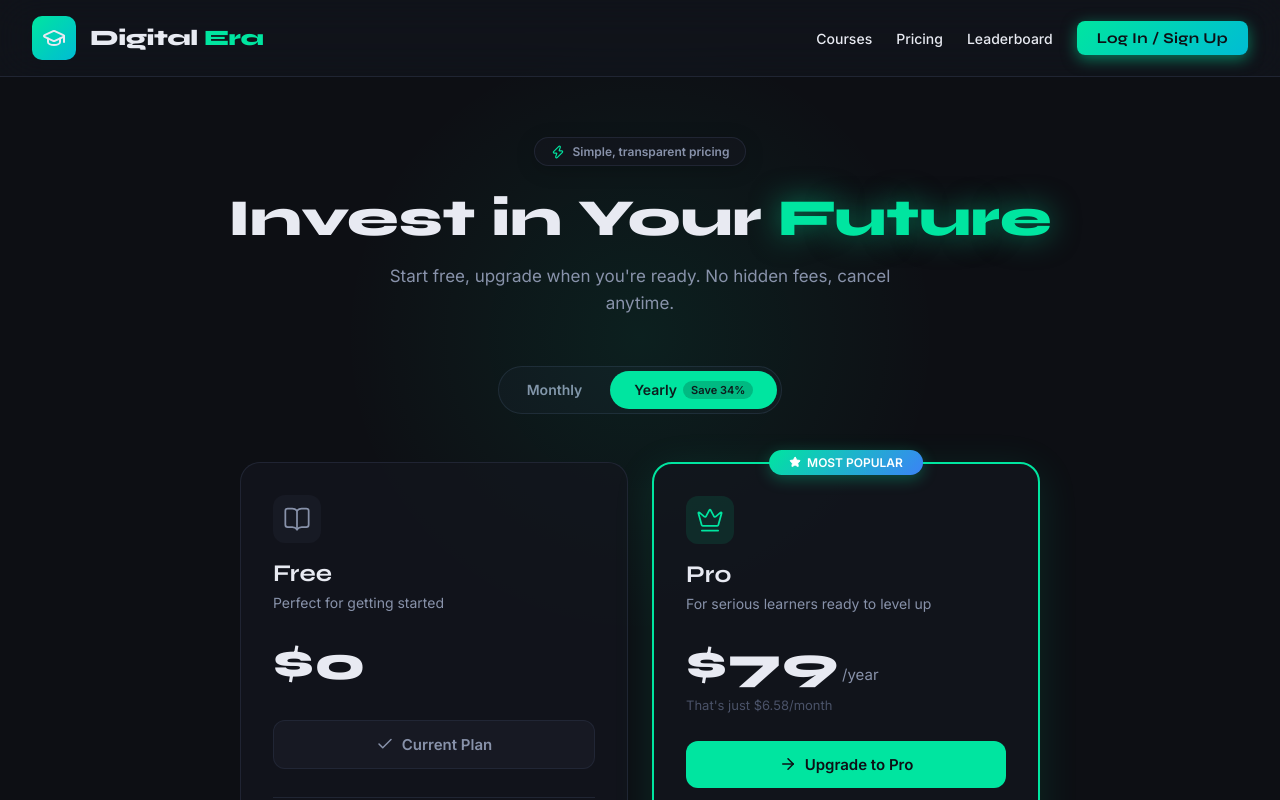
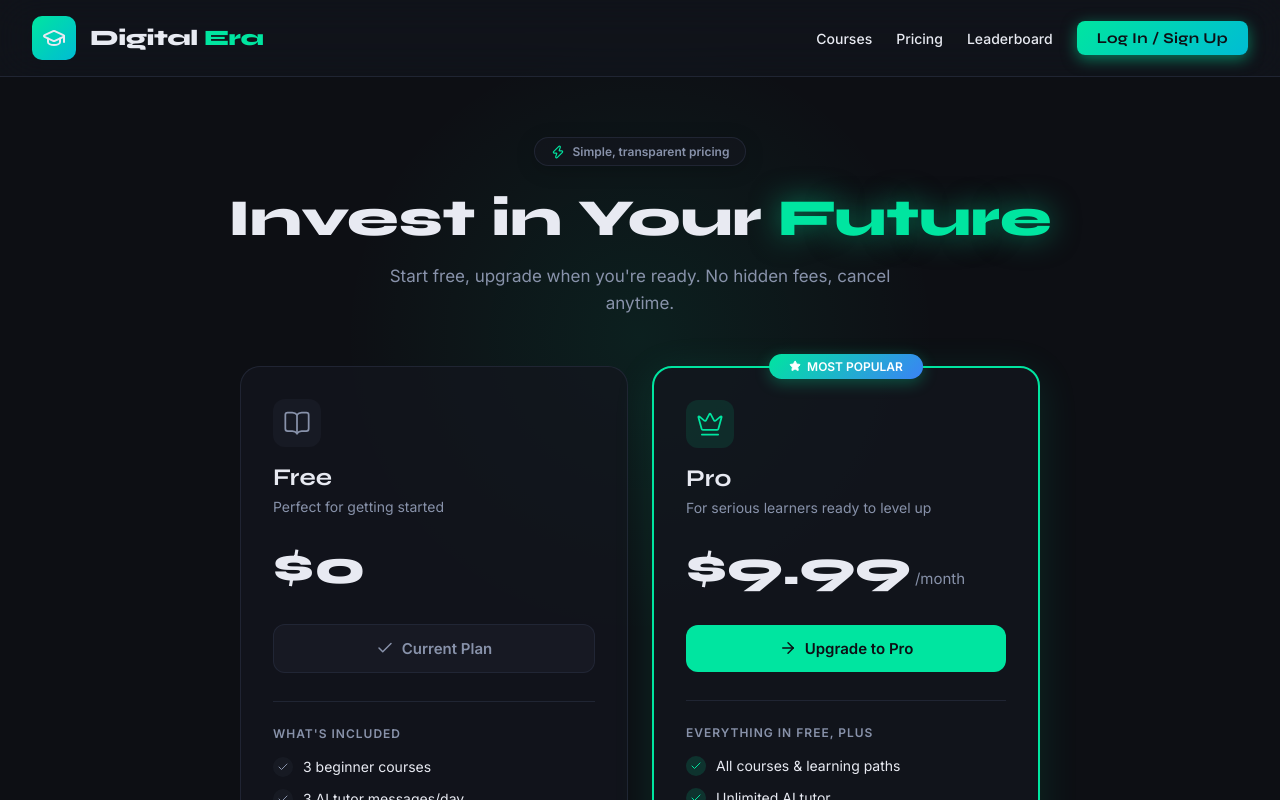
Before and after one commit to Mabel55/Digital--Era, a React (Vite) app in the folder frontend/: page /pricing in a window 1280 px wide. Built offline with nearby package versions, Linux system fonts and the light colour scheme.

Commit message:
feat: remove yearly plan option from pricing page

```diff
--- a/frontend/src/components/PricingPage.jsx
+++ b/frontend/src/components/PricingPage.jsx
@@ -12,7 +12,7 @@ const PricingPage = () => {
   const navigate = useNavigate();
   const { token, user } = useAuth();
   const [searchParams] = useSearchParams();
-  const [billingCycle, setBillingCycle] = useState('yearly');
+  const [billingCycle, setBillingCycle] = useState('monthly');
   const [loading, setLoading] = useState(null);
   const [subscription, setSubscription] = useState(null);
 
@@ -168,42 +168,7 @@ const PricingPage = () => {
           </div>
         </div>
 
-        {/* Billing toggle */}
-        <div style={{
-          display: 'flex', justifyContent: 'center', marginBottom: '48px', gap: '4px',
-          background: 'var(--surface)', borderRadius: '100px', padding: '4px',
-          width: 'fit-content', margin: '0 auto 48px',
-          border: '1px solid var(--border)'
-        }}>
-          <button
-            onClick={() => setBillingCycle('monthly')}
-            style={{
-              padding: '10px 24px', borderRadius: '100px', border: 'none', cursor: 'pointer',
-              fontWeight: 600, fontSize: '14px', fontFamily: 'inherit', transition: 'all 0.2s',
-              background: billingCycle === 'monthly' ? 'var(--accent)' : 'transparent',
-              color: billingCycle === 'monthly' ? '#0d0f14' : 'var(--text2)'
-            }}
-          >
-            Monthly
-          </button>
-          <button
-            onClick={() => setBillingCycle('yearly')}
-            style={{
-              padding: '10px 24px', borderRadius: '100px', border: 'none', cursor: 'pointer',
-              fontWeight: 600, fontSize: '14px', fontFamily: 'inherit', transition: 'all 0.2s',
-              background: billingCycle === 'yearly' ? 'var(--accent)' : 'transparent',
-              color: billingCycle === 'yearly' ? '#0d0f14' : 'var(--text2)',
-              display: 'flex', alignItems: 'center', gap: '6px'
-            }}
-          >
-            Yearly <span style={{
-              background: billingCycle === 'yearly' ? 'rgba(0,0,0,0.2)' : 'rgba(0,229,160,0.15)',
-              padding: '2px 8px', borderRadius: '100px', fontSize: '11px',
-              color: billingCycle === 'yearly' ? '#0d0f14' : 'var(--accent)',
-              fontWeight: 700
-            }}>Save 34%</span>
-          </button>
-        </div>
+
 
         {/* Plans Grid */}
         <div style={{
```
